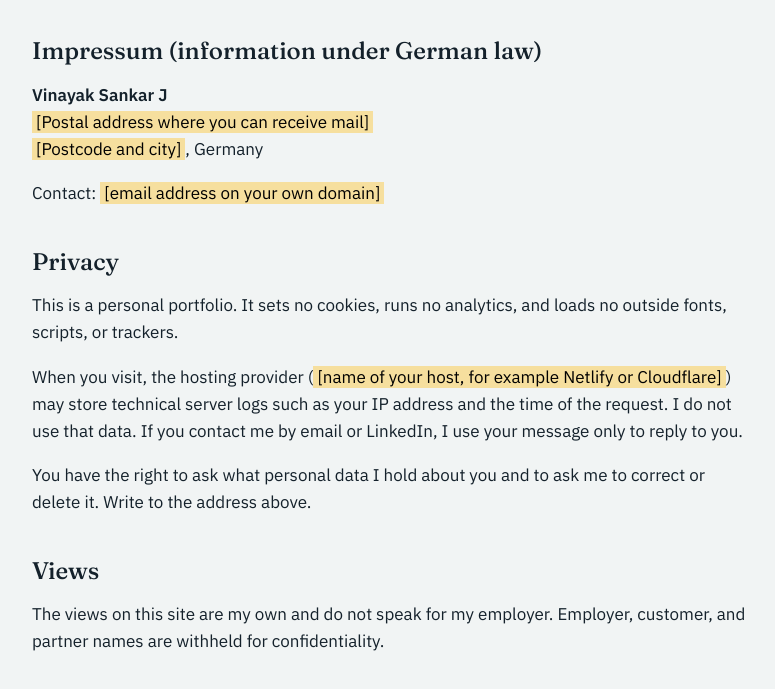
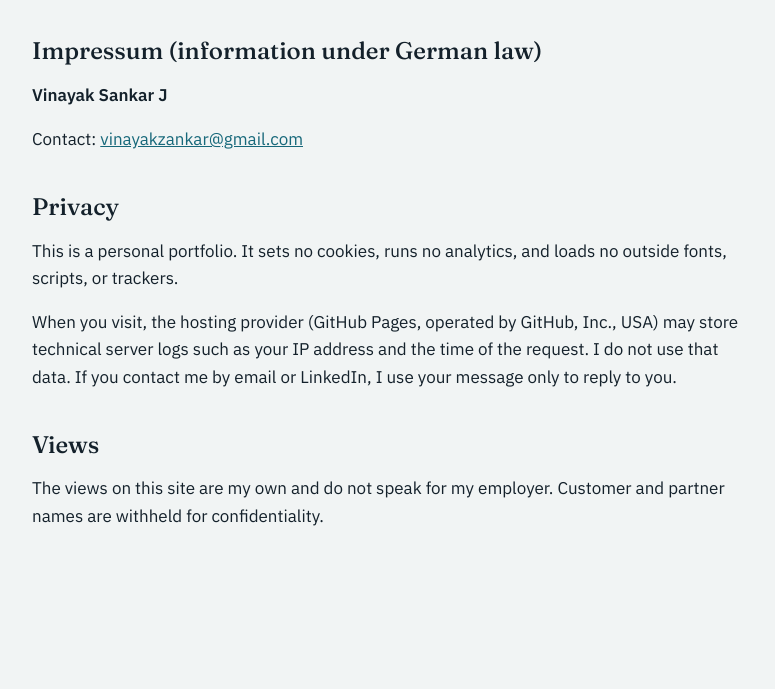
Before and after one commit to vinayaksankarj/vinayaksankarj.github.io, a plain HTML site: page impressum.html in a window 1280 px wide. Shown: the part 145-834 px from the top of the page, without its empty margins (248-1023 px from the left). After the commit the page ends 800 px from the top, so only its background shows below. Drawn offline with Linux system fonts and the light colour scheme.

Commit message:
Add files via upload

```diff
--- a/impressum.html
+++ b/impressum.html
@@ -26,18 +26,15 @@ mark{background:#F6DF9E;padding:0 4px}
   <h1>Impressum and privacy</h1>
 
   <h2>Impressum (information under German law)</h2>
-  <p><strong>Vinayak Sankar J</strong><br>
-  <mark>[Postal address where you can receive mail]</mark><br>
-  <mark>[Postcode and city]</mark>, Germany</p>
-  <p>Contact: <mark>[email address on your own domain]</mark></p>
+  <p><strong>Vinayak Sankar J</strong></p>
+  <p>Contact: <a href="mailto:vinayakzankar@gmail.com">vinayakzankar@gmail.com</a></p>
 
   <h2>Privacy</h2>
   <p>This is a personal portfolio. It sets no cookies, runs no analytics, and loads no outside fonts, scripts, or trackers.</p>
-  <p>When you visit, the hosting provider (<mark>[name of your host, for example Netlify or Cloudflare]</mark>) may store technical server logs such as your IP address and the time of the request. I do not use that data. If you contact me by email or LinkedIn, I use your message only to reply to you.</p>
-  <p>You have the right to ask what personal data I hold about you and to ask me to correct or delete it. Write to the address above.</p>
+  <p>When you visit, the hosting provider (GitHub Pages, operated by GitHub, Inc., USA) may store technical server logs such as your IP address and the time of the request. I do not use that data. If you contact me by email or LinkedIn, I use your message only to reply to you.</p>
 
   <h2>Views</h2>
-  <p>The views on this site are my own and do not speak for my employer. Employer, customer, and partner names are withheld for confidentiality.</p>
+  <p>The views on this site are my own and do not speak for my employer. Customer and partner names are withheld for confidentiality.</p>
 </main>
 </body>
 </html>
```
Also changed, not shown: index.html (+1 -1 lines), resume.html (+8 -7 lines), favicon.svg.
